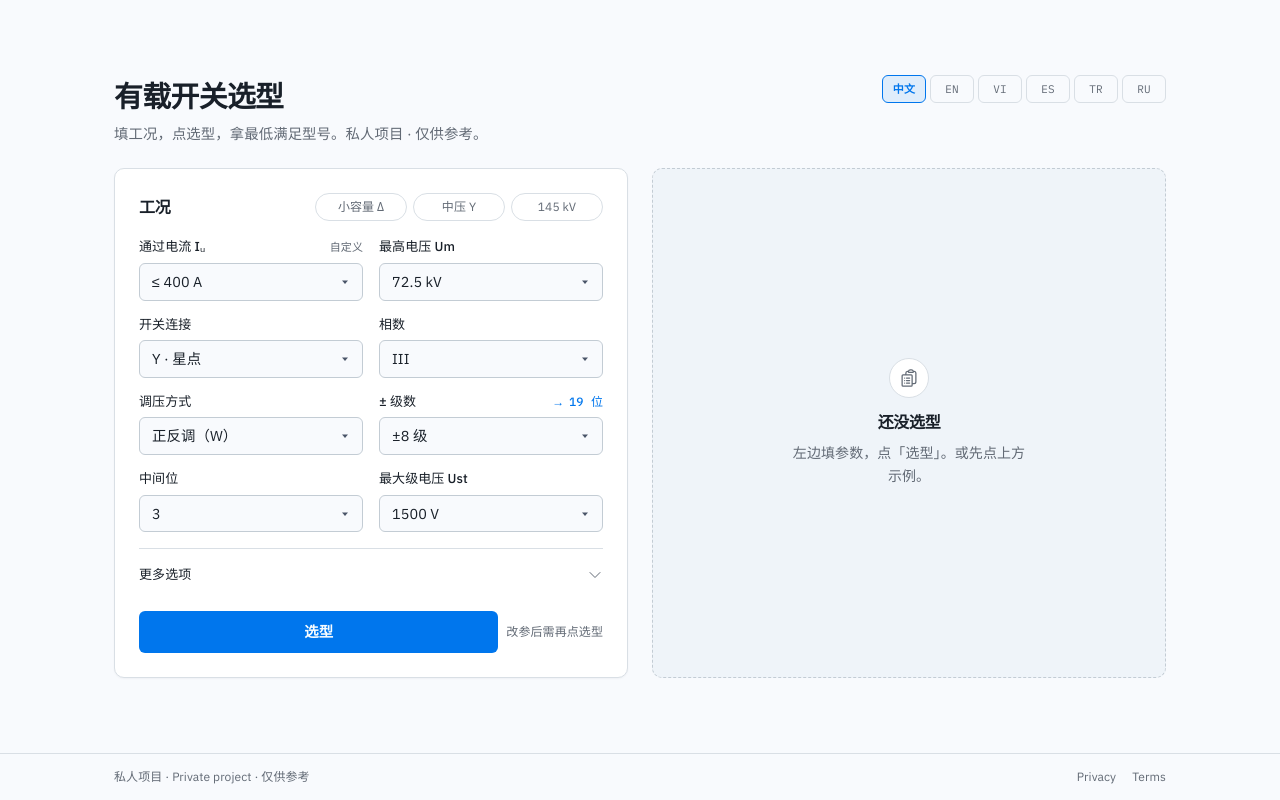
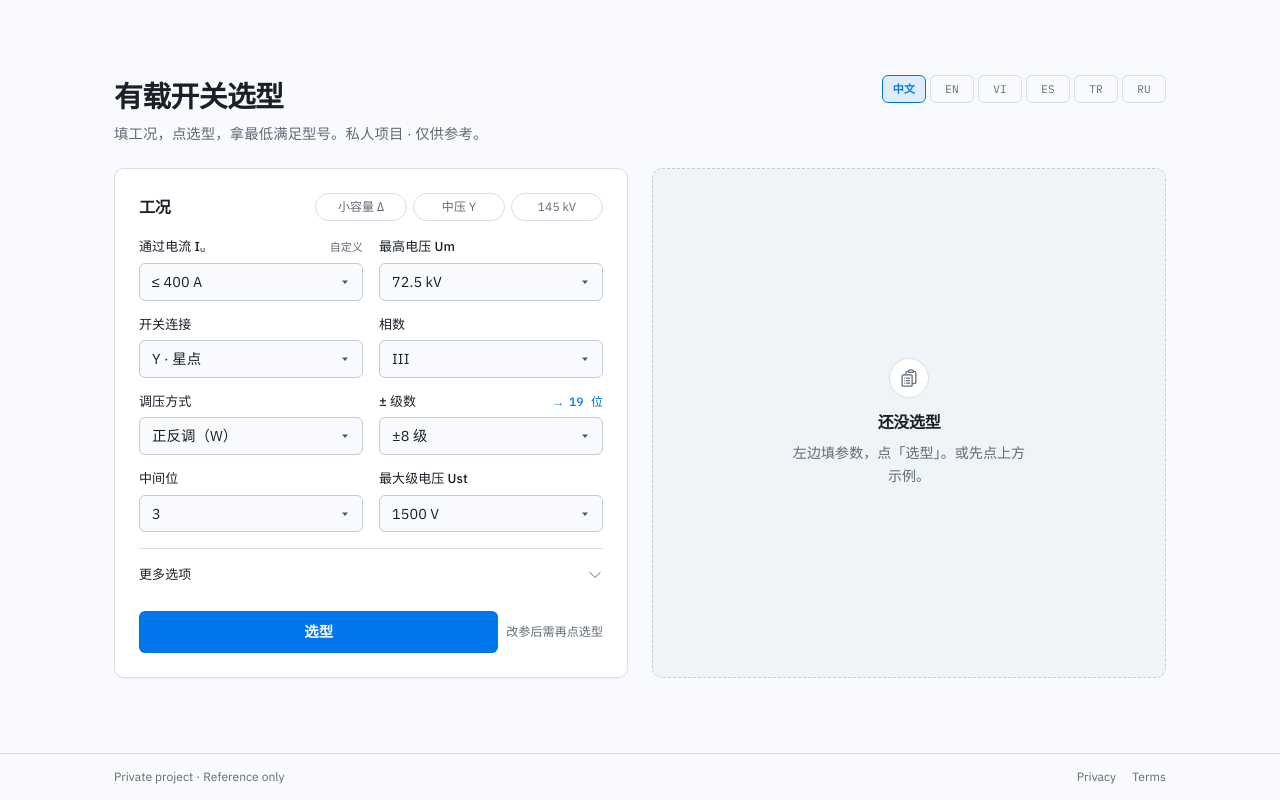
Before and after one commit to erict16/oltc-selector, a Next.js app: page / in a window 1280 px wide. Built offline with nearby package versions, Linux system fonts and the light colour scheme.

Commit message:
style: keep footer disclaimer English-only
Drop Mandarin from the site footer line so the quiet row stays clean and consistent with Privacy/Terms links.

```diff
--- a/components/SiteFooter.tsx
+++ b/components/SiteFooter.tsx
@@ -5,7 +5,7 @@ export function SiteFooter() {
     <footer className="mt-auto border-t border-[var(--color-rule)]">
       <div className="mx-auto flex w-full max-w-[1100px] flex-wrap items-center justify-between gap-x-6 gap-y-2 px-4 py-3.5 sm:px-6">
         <p className="text-[0.75rem] text-[var(--color-muted)]">
-          私人项目 · Private project · 仅供参考
+          Private project · Reference only
         </p>
         <nav
           className="flex items-center gap-4 text-[0.75rem] text-[var(--color-muted)]"
```
